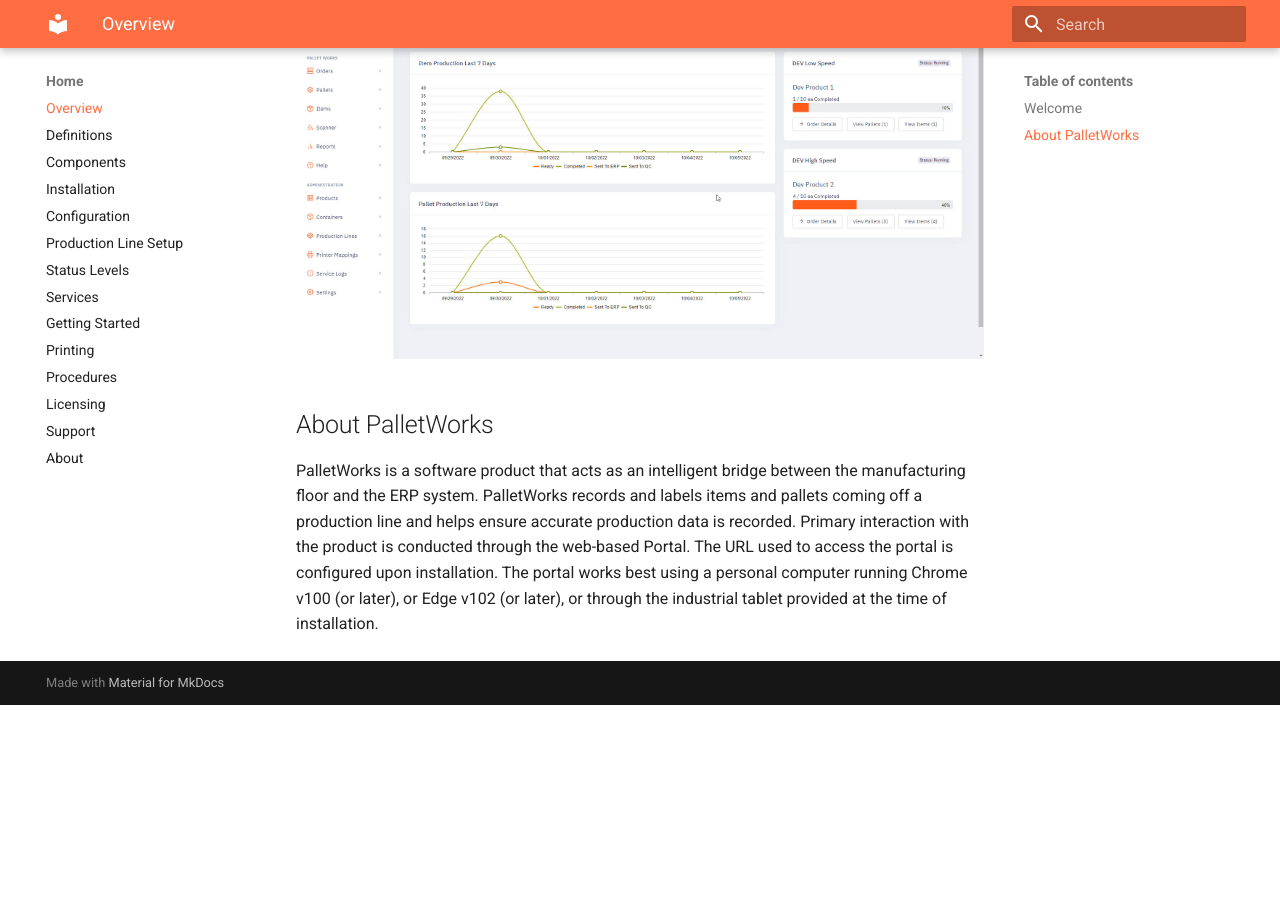
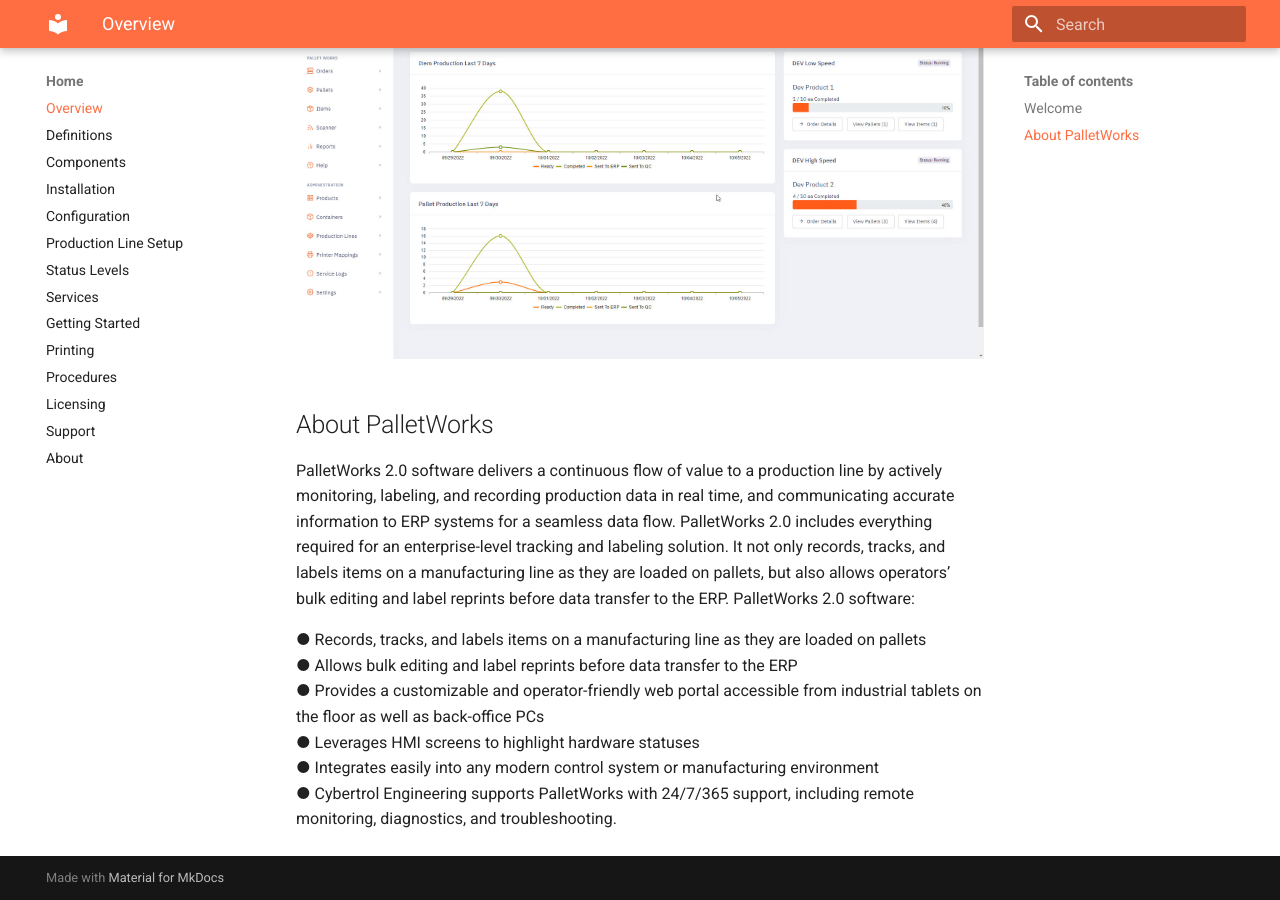
Before and after one commit to cybertrol-engineering/CE.PalletWorks.Documentation, an MkDocs documentation site: the page built from docs/index.md, in a window 1280 px wide and 900 px high, scrolled down 576 px. Built offline with MkDocs 1.6.1 and Material for MkDocs 9.7.7, drawn with Linux system fonts in a browser that asks for light colours; before the commit the page ends 1281 px from its top, so only the background shows below that.

Commit message:
Updated homepage

```diff
--- a/docs/index.md
+++ b/docs/index.md
@@ -8,4 +8,11 @@
 
 ## About PalletWorks
 
-PalletWorks is a software product that acts as an intelligent bridge between the manufacturing floor and the ERP system. PalletWorks records and labels items and pallets coming off a production line and helps ensure accurate production data is recorded. Primary interaction with the product is conducted through the web-based Portal. The URL used to access the portal is configured upon installation. The portal works best using a personal computer running Chrome v100 (or later), or Edge v102 (or later), or through the industrial tablet provided at the time of installation.
+PalletWorks 2.0 software delivers a continuous flow of value to a production line by actively monitoring, labeling, and recording production data in real time, and communicating accurate information to ERP systems for a seamless data flow. PalletWorks 2.0 includes everything required for an enterprise-level tracking and labeling solution. It not only records, tracks, and labels items on a manufacturing line as they are loaded on pallets, but also allows operators’ bulk editing and label reprints before data transfer to the ERP. PalletWorks 2.0 software:
+
+●	Records, tracks, and labels items on a manufacturing line as they are loaded on pallets<br>
+●	Allows bulk editing and label reprints before data transfer to the ERP<br>
+●	Provides a customizable and operator-friendly web portal accessible from industrial tablets on the floor as well as back-office PCs<br>
+●	Leverages HMI screens to highlight hardware statuses<br>
+●	Integrates easily into any modern control system or manufacturing environment<br>
+●	Cybertrol Engineering supports PalletWorks with 24/7/365 support, including remote monitoring, diagnostics, and troubleshooting.<br>
```
